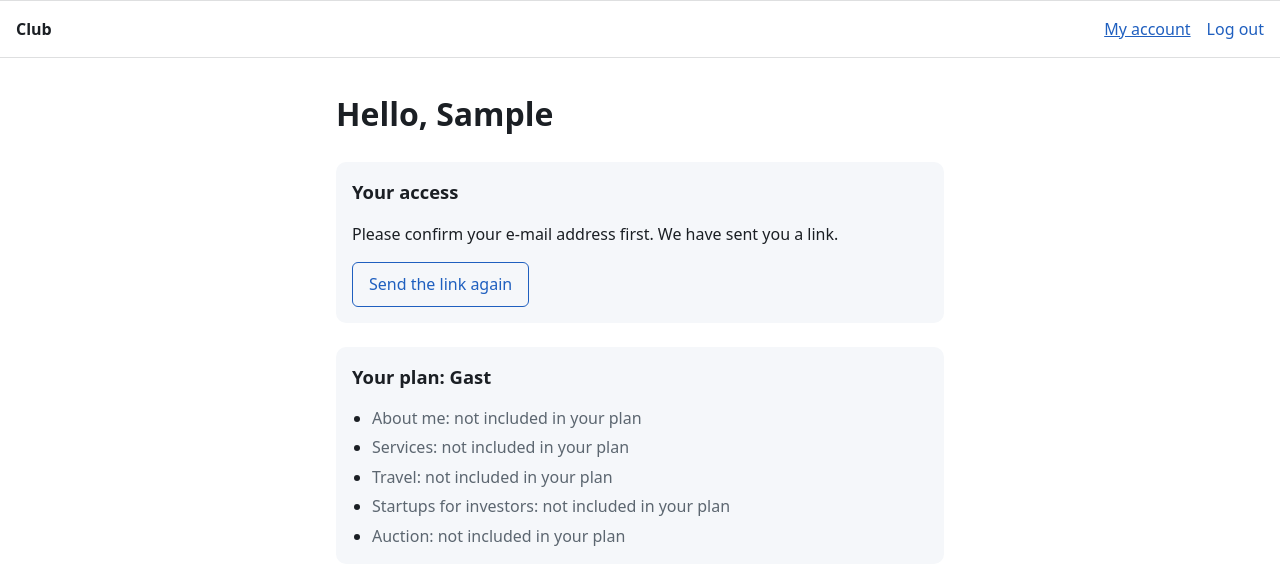
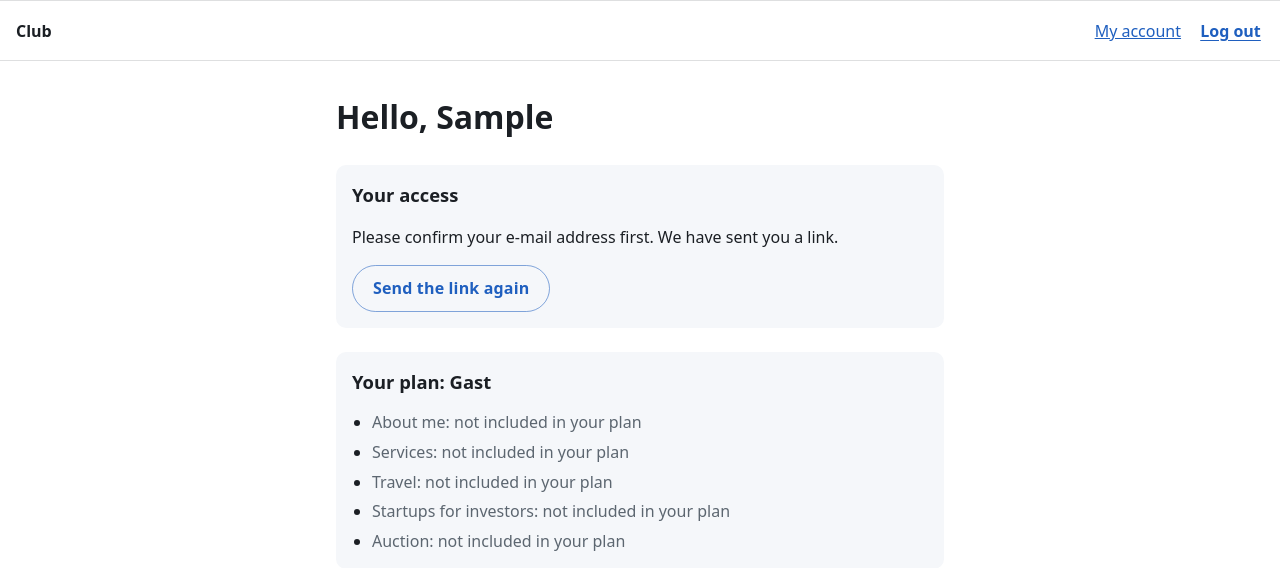
Before and after one commit to pilipandr770/club, a Flask app: page /app/ in a window 1280 px wide. Shown: the top 568 px of the page. Run offline with Flask 3, Linux system fonts and the light colour scheme; the visitor is signed in with stand-in values (Sample User, id 1); data that the repository does not hold is empty.

Commit message:
Кнопки: современный вид, состояния и доступность
- Основная, вторичная, опасная и призрачная кнопки: скругление, мягкая тень, подъём при наведении
- Нажатие, недоступное состояние, видимое кольцо фокуса для клавиатуры
- Текстовая кнопка-ссылка, группа кнопок, полная ширина в формах на телефоне
- Уважение к настройке «меньше движения»
- Только CSS-классы, без инлайновых стилей и внешних ресурсов

Co-Authored-By: Claude Haiku 5.5 <noreply@anthropic.com>

```diff
--- a/app/static/css/app.css
+++ b/app/static/css/app.css
@@ -435,3 +435,160 @@ a {
     transition: none;
   }
 }
+
+/* ---------- Кнопки ---------- */
+
+.button,
+.button-secondary,
+.button-danger,
+.button-ghost {
+  display: inline-flex;
+  align-items: center;
+  justify-content: center;
+  gap: 0.45rem;
+  min-height: 2.6rem;
+  padding: 0.65rem 1.25rem;
+  border-radius: 999px;
+  font: inherit;
+  font-weight: 600;
+  letter-spacing: 0.01em;
+  text-decoration: none;
+  cursor: pointer;
+  user-select: none;
+  transition: transform 160ms ease, box-shadow 160ms ease, background-color 160ms ease,
+    color 160ms ease, border-color 160ms ease;
+  -webkit-tap-highlight-color: transparent;
+}
+
+/* Основная кнопка: насыщенный цвет акцента, мягкая тень */
+.button {
+  background: var(--color-accent);
+  border: 1px solid var(--color-accent);
+  color: var(--color-bg);
+  box-shadow: 0 6px 18px color-mix(in srgb, var(--color-accent) 28%, transparent);
+}
+
+.button:hover {
+  transform: translateY(-1px);
+  box-shadow: 0 10px 24px color-mix(in srgb, var(--color-accent) 36%, transparent);
+  filter: brightness(1.05);
+}
+
+/* Вторичная: контур, без заливки */
+.button-secondary {
+  background: transparent;
+  border: 1px solid color-mix(in srgb, var(--color-accent) 55%, transparent);
+  color: var(--color-accent);
+  box-shadow: none;
+}
+
+.button-secondary:hover {
+  background: color-mix(in srgb, var(--color-accent) 10%, transparent);
+  border-color: var(--color-accent);
+  transform: translateY(-1px);
+}
+
+/* Опасное действие: красный акцент, только по явному выбору */
+.button-danger {
+  background: var(--color-danger);
+  border: 1px solid var(--color-danger);
+  color: var(--color-bg);
+  box-shadow: 0 6px 18px color-mix(in srgb, var(--color-danger) 25%, transparent);
+}
+
+.button-danger:hover {
+  transform: translateY(-1px);
+  filter: brightness(1.05);
+}
+
+/* Призрачная: для второстепенных действий внутри карточек */
+.button-ghost {
+  background: transparent;
+  border: 1px solid transparent;
+  color: var(--color-text);
+  box-shadow: none;
+}
+
+.button-ghost:hover {
+  background: color-mix(in srgb, var(--color-text) 8%, transparent);
+}
+
+/* Нажатие: кнопка чуть сжимается */
+.button:active,
+.button-secondary:active,
+.button-danger:active,
+.button-ghost:active {
+  transform: translateY(0) scale(0.98);
+  box-shadow: none;
+}
+
+/* Клавиатура: видимое кольцо фокуса */
+.button:focus-visible,
+.button-secondary:focus-visible,
+.button-danger:focus-visible,
+.button-ghost:focus-visible,
+.link-button:focus-visible,
+a:focus-visible {
+  outline: 3px solid color-mix(in srgb, var(--color-accent) 55%, transparent);
+  outline-offset: 2px;
+}
+
+/* Недоступная кнопка */
+.button:disabled,
+.button-secondary:disabled,
+.button-danger:disabled,
+.button-ghost:disabled {
+  opacity: 0.5;
+  cursor: not-allowed;
+  transform: none;
+  box-shadow: none;
+  filter: none;
+}
+
+/* Текстовая кнопка-ссылка (выход, удаление внутри списков) */
+.link-button {
+  display: inline;
+  padding: 0.1rem 0.2rem;
+  border-radius: 6px;
+  font-weight: 600;
+  color: var(--color-accent);
+  text-decoration: underline;
+  text-underline-offset: 3px;
+  transition: background-color 160ms ease, color 160ms ease;
+}
+
+.link-button:hover {
+  background: color-mix(in srgb, var(--color-accent) 10%, transparent);
+  text-decoration: none;
+}
+
+/* Группа кнопок: ровный ряд с отступами */
+.button-row {
+  display: flex;
+  flex-wrap: wrap;
+  align-items: center;
+  gap: 0.6rem;
+}
+
+/* Кнопки на всю ширину в мобильной версии форм */
+@media (max-width: 480px) {
+  form .button,
+  form .button-secondary {
+    width: 100%;
+  }
+}
+
+@media (prefers-reduced-motion: reduce) {
+  .button,
+  .button-secondary,
+  .button-danger,
+  .button-ghost,
+  .link-button {
+    transition: none;
+  }
+  .button:hover,
+  .button-secondary:hover,
+  .button-danger:hover {
+    transform: none;
+  }
+}
```
